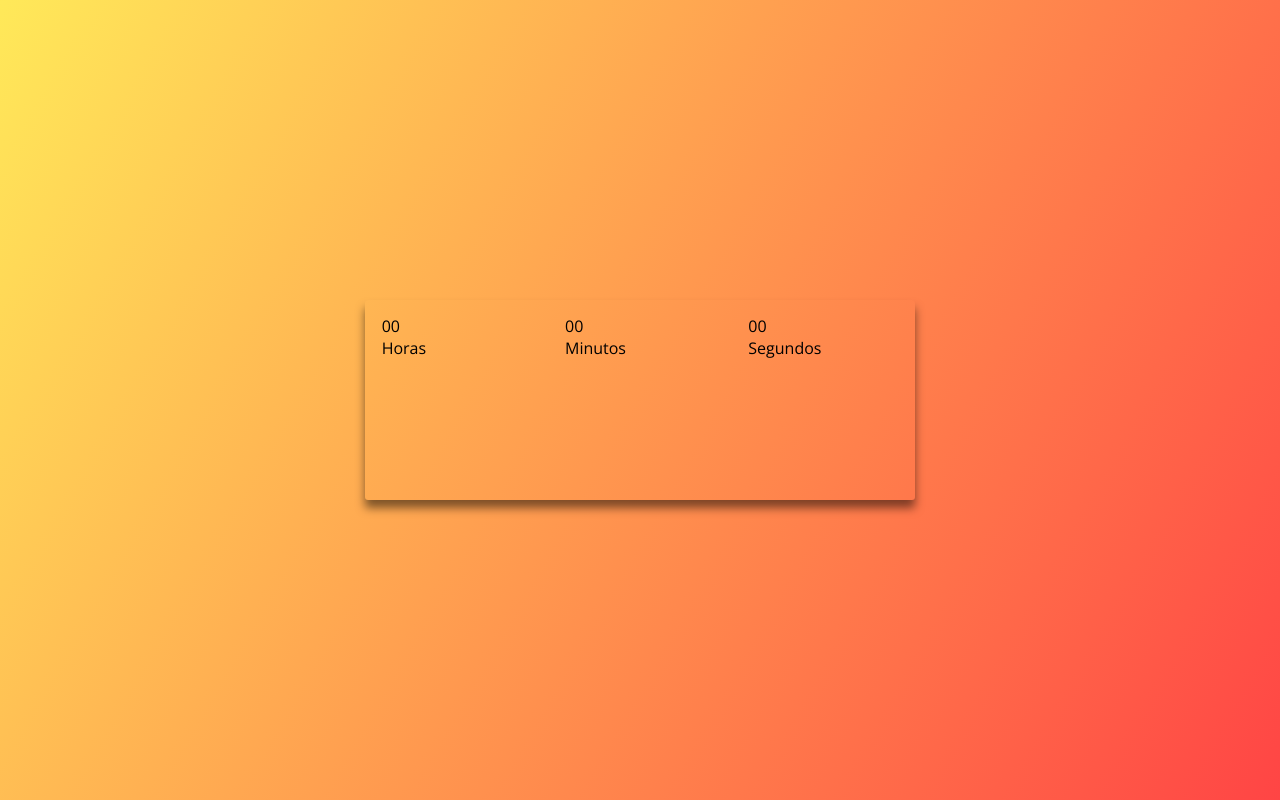
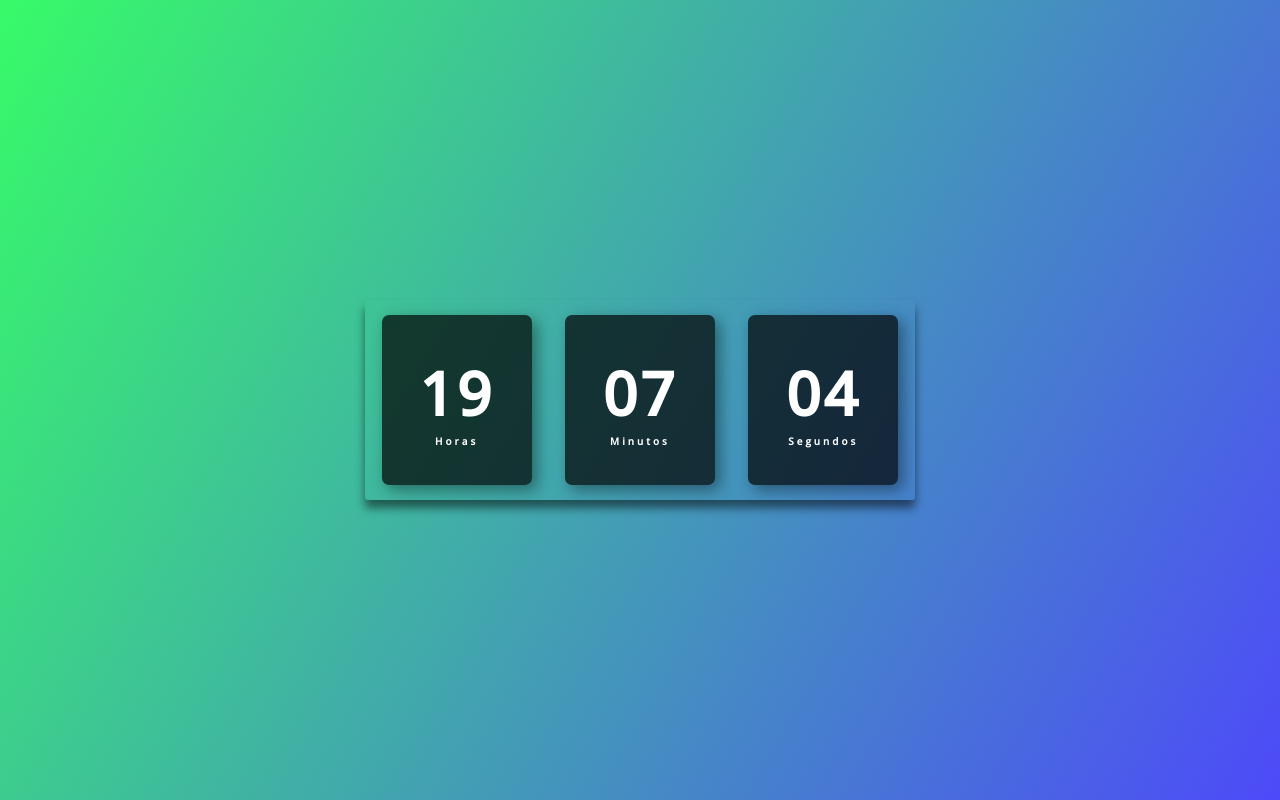
Before and after one commit to eldermuller/relogio-digital, a plain HTML site: page index.html in a window 1280 px wide. Drawn offline with nearby package versions, Linux system fonts and the light colour scheme.

Commit message:
modificação

```diff
--- a/assets/css/style.css
+++ b/assets/css/style.css
@@ -8,7 +8,7 @@
 
 body {
     height: 100vh;
-    background: linear-gradient(120deg, #ffe53bd8, #ff2525da);
+    background: linear-gradient(120deg, #13fa4dd8, #2f2bf8da);
     display: flex;
     align-items: center;
     justify-content: center;
@@ -30,4 +30,20 @@ body {
     width: 150px;
     display: flex;
     flex-direction: column;
+    align-items: center;
+    justify-content: center;
+    color: #FFF;
+    background: rgba(0, 0, 0, 0.7);
+    box-shadow: 5px 5px 15px rgba(0, 0, 0, 0.4);
+    border-radius: 7px;
+    letter-spacing: 3px;
 }
+
+.relogio span {
+    font-weight: bolder;
+    font-size: 60px;
+}
+
+.relogio span.tempo {
+    font-size: 10px;
+}
--- a/assets/js/script.js
+++ b/assets/js/script.js
@@ -0,0 +1,26 @@
+const horas = document.getElementById('horas');
+const minutos = document.getElementById('minutos');
+const segundos = document.getElementById('segundos');
+
+const relogio = setInterval(function time() {
+    let dateToday = new Date();
+    let hr = dateToday.getHours();
+    let min = dateToday.getMinutes();
+    let sec = dateToday.getSeconds();
+
+    if (hr < 10) {
+        hr = '0' + hr;
+    };
+
+    if (min < 10) {
+        min = '0' + min;
+    };
+
+    if (sec < 10) {
+        sec = '0' + sec;
+    };
+
+    horas.textContent = hr;
+    minutos.textContent = min;
+    segundos.textContent = sec;
+})
--- a/index.html
+++ b/index.html
@@ -27,6 +27,8 @@
         </div>
 
     </div>
+
+    <script src="./assets/js/script.js"></script>
 </body>
 
 </html>
```
